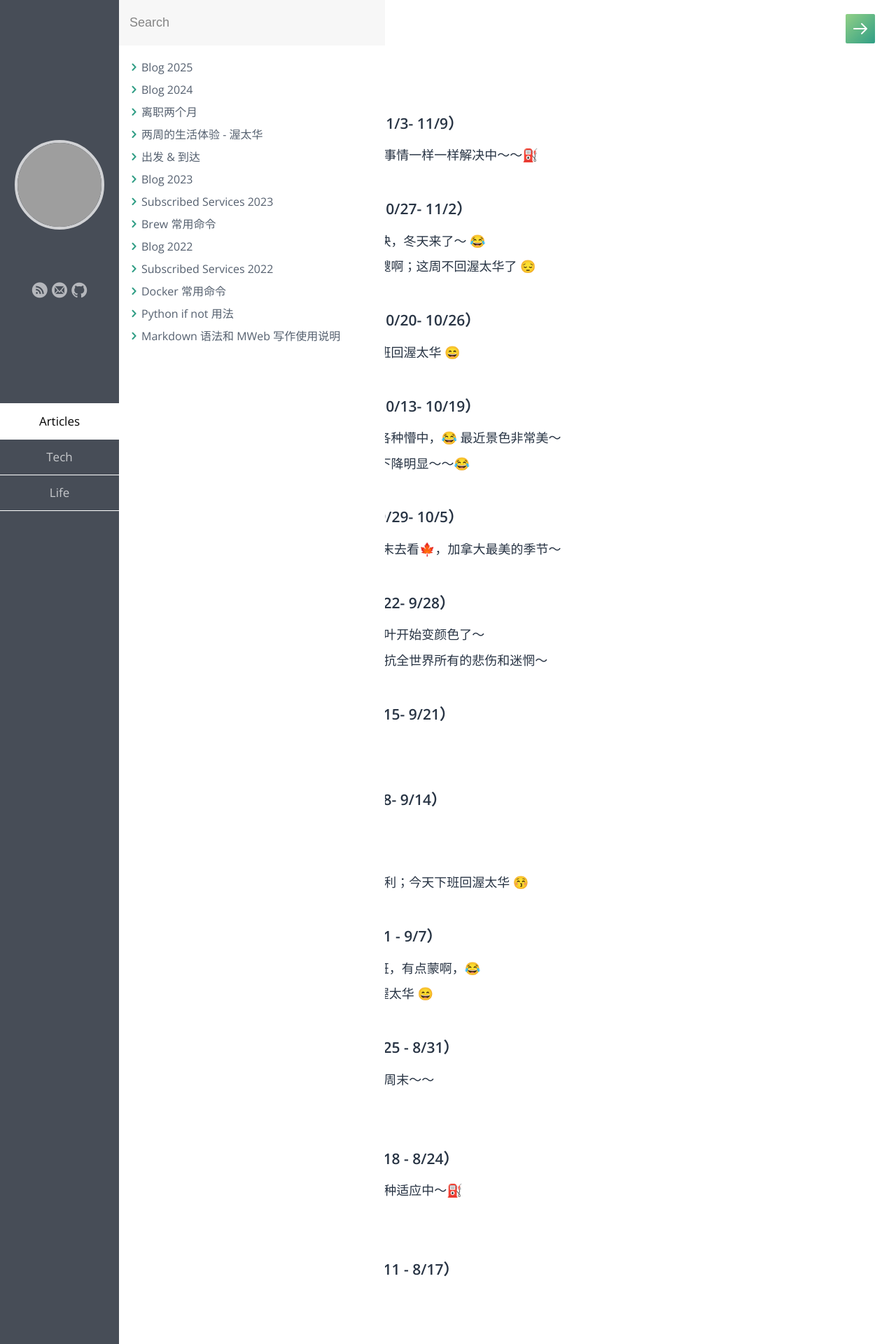
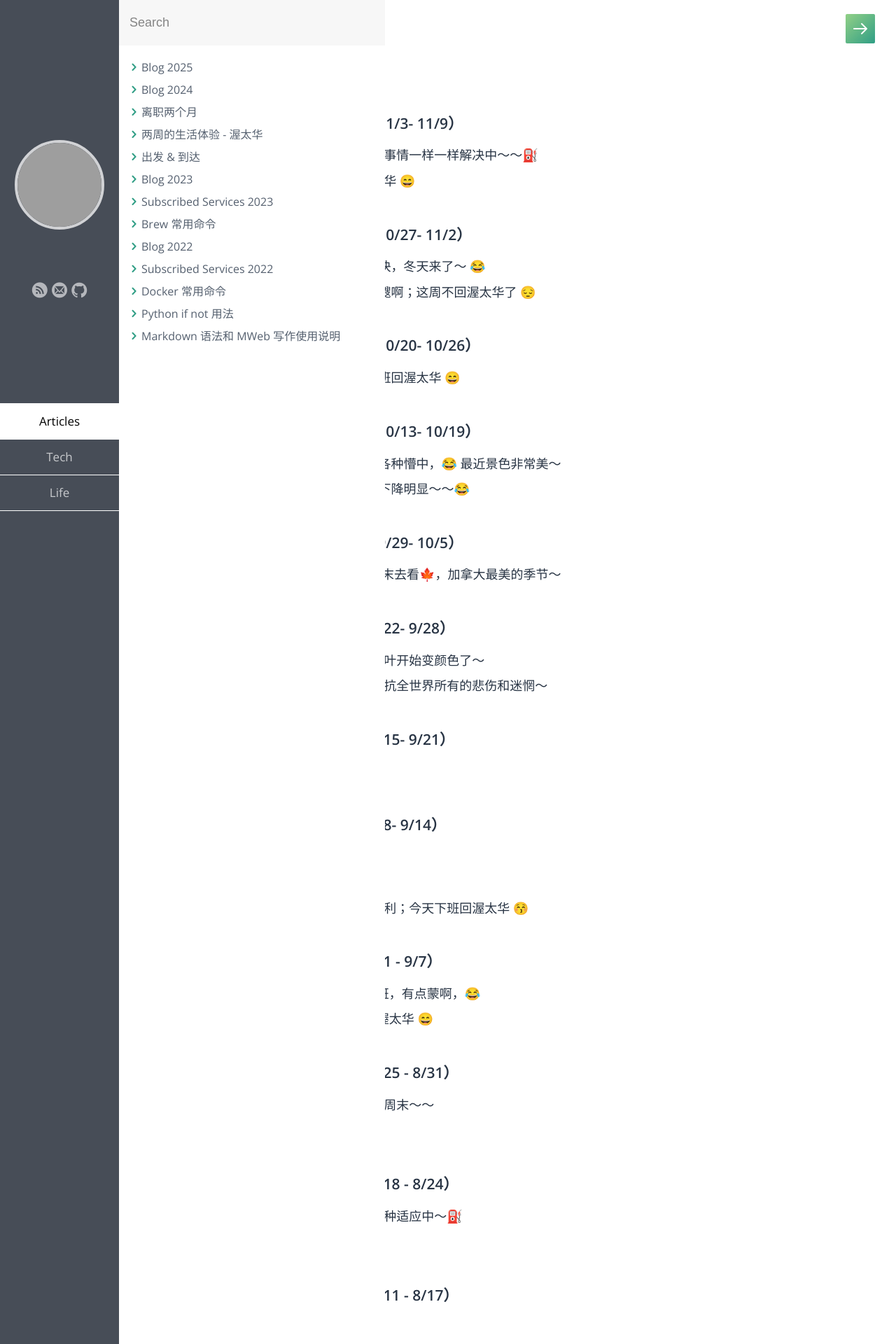
Before and after one commit to samxupeiran/samxupeiran.github.io, a Jekyll site: the page built from _posts/life/2025-01-02-my-blog.md, in a window 1280 px wide. Shown: the top 1920 px of the page at 70% size. Built offline with Jekyll 4.4.1, drawn with Linux system fonts in a browser that asks for light colours; some web fonts are replaced; some of the changed text lies outside the part shown; grey boxes are pictures that could not be loaded.

Commit message:
feat: add weekly blog 11/7

```diff
--- a/_posts/life/2025-01-02-my-blog.md
+++ b/_posts/life/2025-01-02-my-blog.md
@@ -8,6 +8,7 @@ tags: Blog
 
 - ### 2025 年 11 月 第 1 周（11/3- 11/9）
      - 11/6 最近又是比较忙了；事情一样一样解决中～～⛽️
+     - 11/7 周五啦，下班回渥太华 😄
 
 - ### 2025 年 10 月 第 5 周（10/27- 11/2）
      - 10/29 最近温度降的有点快，冬天来了～ 😂
```
